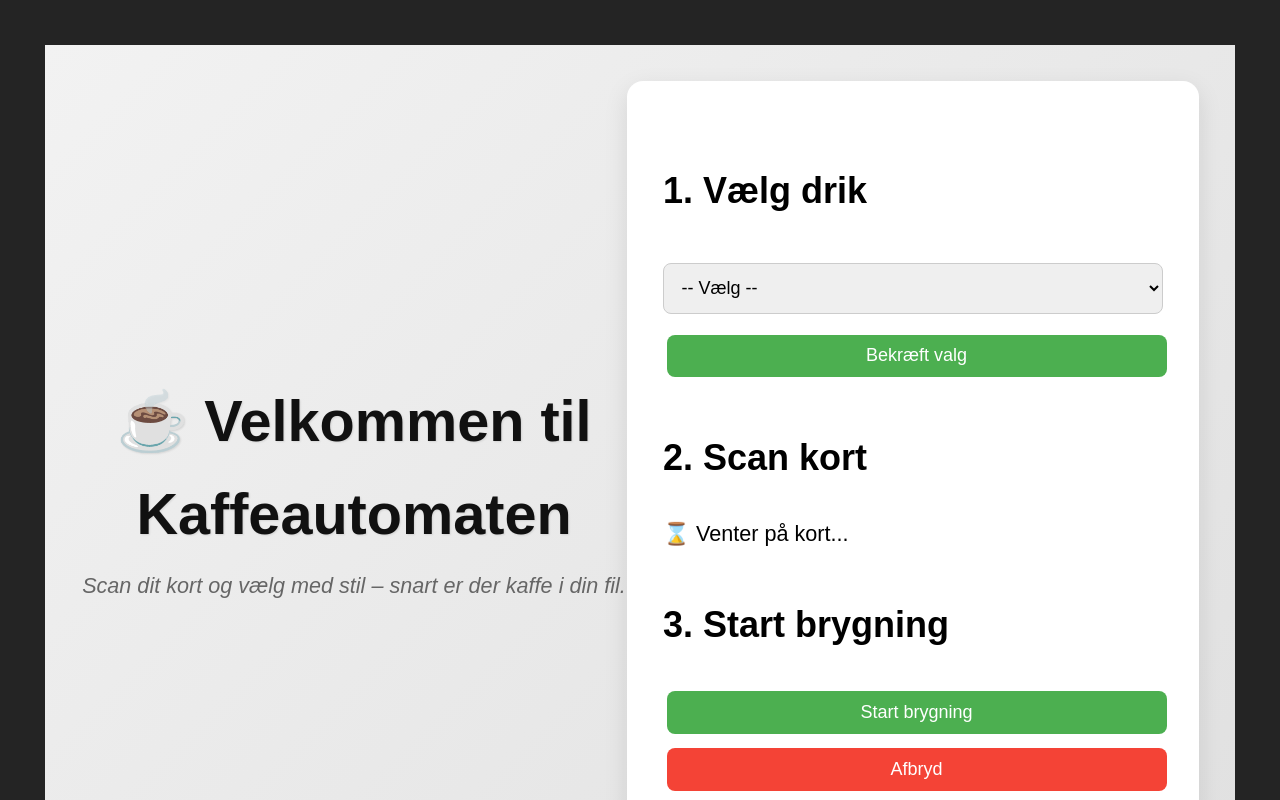
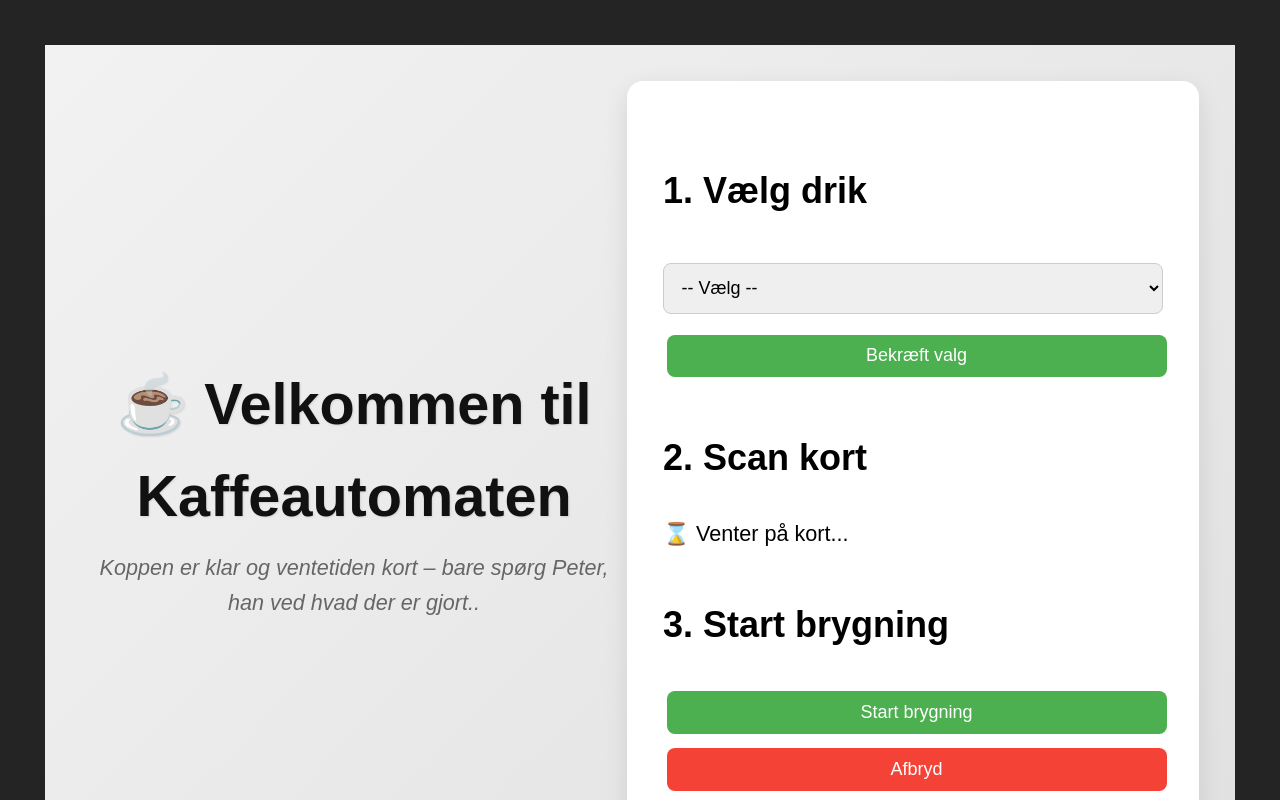
Before and after one commit to kooino/coffeemachine-ui, a React (Vite) app in the folder frontend/: page / in a window 1280 px wide. Shown: the top 800 px of the page. Built offline with nearby package versions, Linux system fonts and the light colour scheme; no server answers.

Commit message:
Update App.jsx

```diff
--- a/frontend/src/App.jsx
+++ b/frontend/src/App.jsx
@@ -105,7 +105,7 @@ function App() {
       <div className="header">
         <h1>☕ Velkommen til Kaffeautomaten</h1>
         <p className="subheading">
-          Scan dit kort og vælg med stil – snart er der kaffe i din fil.
+          Koppen er klar og ventetiden kort – bare spørg Peter, han ved hvad der er gjort..
         </p>
       </div>
 
```
